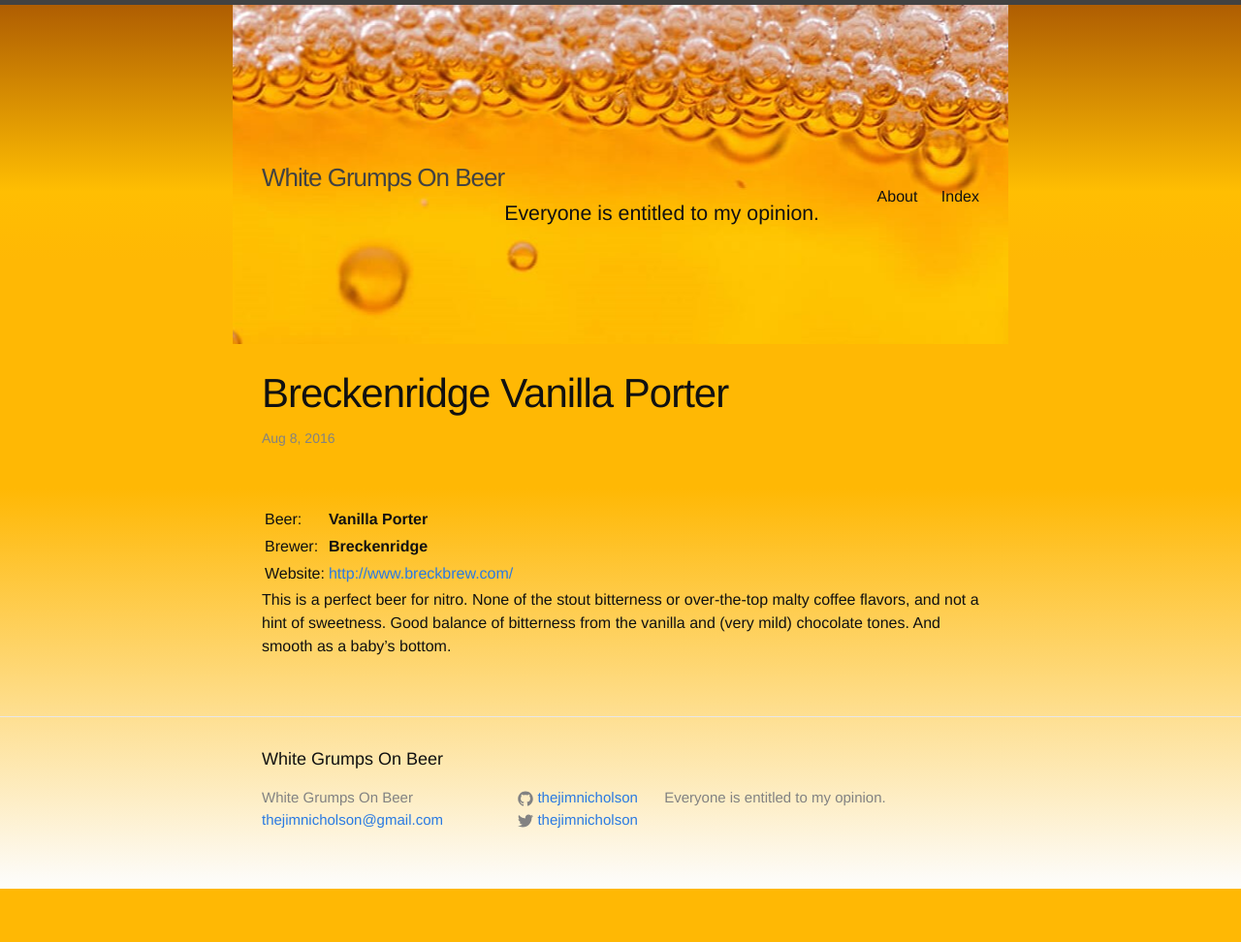
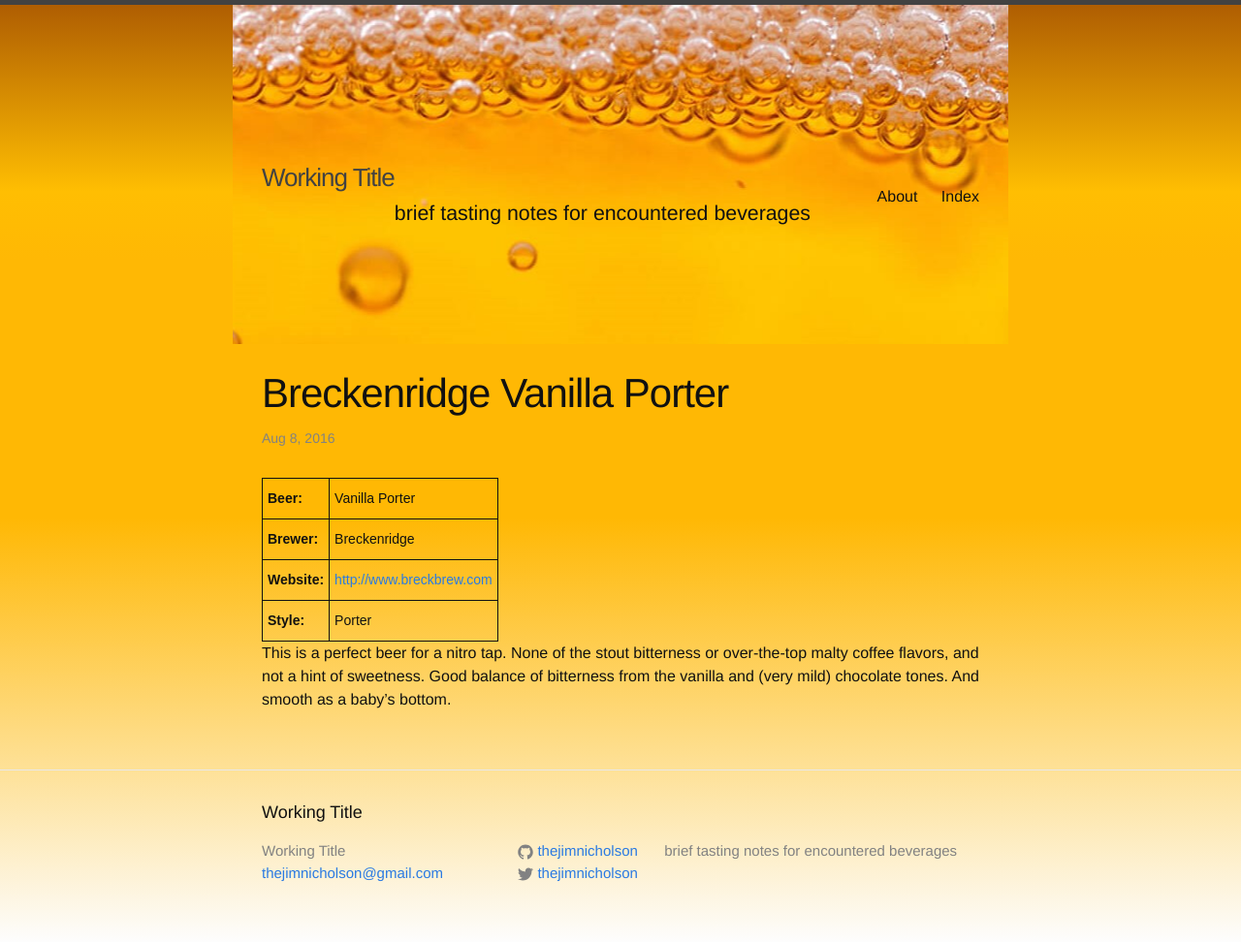
Before and after one commit to thejimnicholson/thejimnicholson.github.io, a Jekyll site: the page built from _posts/2016-08-07-breckenridge-vanilla-porter.markdown, in a window 1280 px wide. Shown: the whole page at 97% size. Built offline with Jekyll 4.4.1, drawn with Linux system fonts in a browser that asks for light colours; Markdown is read by kramdown in place of the engine named in the settings; before the commit the page ends 917 px from its top, so only the background shows below that.

Commit message:
New format for beer reviews

```diff
--- a/_config.yml
+++ b/_config.yml
@@ -6,10 +6,10 @@
 # 'jekyll serve'. If you change this file, please restart the server process.
 
 # Site settings
-title: White Grumps On Beer
+title: Working Title
 email: thejimnicholson@gmail.com
 description: > # this means to ignore newlines until "baseurl"
-  Everyone is entitled to my opinion.
+  brief tasting notes for encountered beverages
 baseurl: "" # the subpath of your site, e.g. /blog
 url: "http://thejimnicholson.github.io" # the base hostname & protocol for your site
 twitter_username: thejimnicholson
--- /dev/null
+++ b/_layouts/beer.html
@@ -0,0 +1,47 @@
+---
+layout: default
+---
+<article class="post" itemscope itemtype="http://schema.org/BlogPosting">
+
+  <header class="post-header">
+    <h1 class="post-title" itemprop="name headline">{{ page.title }}</h1>
+    <p class="post-meta"><time datetime="{{ page.date | date_to_xmlschema }}" itemprop="datePublished">{{ page.date | date: "%b %-d, %Y" }}</time>{% if page.author %} • <span itemprop="author" itemscope itemtype="http://schema.org/Person"><span itemprop="name">{{ page.author }}</span></span>{% endif %}</p>
+  </header>
+
+  <div class="beer-meta">
+    <table class="tg">
+      <tr>
+        <td class="tg-9hbo">Beer:</td>
+        <td class="tg-yw4l">{{ page.beer-name }}</td>
+      </tr>
+      <tr>
+        <td class="tg-9hbo">Brewer:</td>
+        <td class="tg-yw4l">{{ page.brewer-name }}
+        </td>
+      </tr>
+      <tr>
+        <td class="tg-9hbo">Website:</td>
+        <td class="tg-yw4l">
+          <a href="{{ page.beer-url }}">{{ page.beer-url }}</a>
+        </td>
+      </tr>
+      {% if page.beer-style %}
+      <tr>
+        <td class="tg-9hbo">Style:</td>
+        <td class="tg-yw4l">{{ page.beer-style }}</td>
+      </tr>
+      {% endif %}
+      {% if page.abv %}
+      <tr>
+        <td class="tg-9hbo">ABV:</td>
+        <td class="tg-yw4l">{{ page.abv }}</td>
+      </tr>
+      {% endif %}
+    </table>
+  </div>
+
+  <div class="post-content" itemprop="articleBody">
+    {{ content }}
+  </div>
+
+</article>
--- a/_posts/2016-08-07-breckenridge-vanilla-porter.markdown
+++ b/_posts/2016-08-07-breckenridge-vanilla-porter.markdown
@@ -1,14 +1,12 @@
 ---
-layout: post
+layout: beer
 title:  "Breckenridge Vanilla Porter"
 date:   2016-08-07 22:00:00 -0400
 categories: [CO,Porter]
+beer-name: "Vanilla Porter"
+brewer-name: "Breckenridge"
+beer-url: http://www.breckbrew.com
+beer-style: Porter
 ---
 
-|          |                             |
-|----------|-----------------------------|
-| Beer:    | __Vanilla Porter__          |
-| Brewer:  | __Breckenridge__            |
-| Website: | <http://www.breckbrew.com/> |
-
-This is a perfect beer for nitro. None of the stout bitterness or over-the-top malty coffee flavors, and not a hint of sweetness. Good balance of bitterness from the vanilla and (very mild) chocolate tones. And smooth as a baby's bottom.
+This is a perfect beer for a nitro tap. None of the stout bitterness or over-the-top malty coffee flavors, and not a hint of sweetness. Good balance of bitterness from the vanilla and (very mild) chocolate tones. And smooth as a baby's bottom.
--- a/css/main.scss
+++ b/css/main.scss
@@ -108,3 +108,10 @@
 div.post-content p a.thumbnail {
     transition: 0.3s;
 }
+
+.tg  {border-collapse:collapse;border-spacing:0;}
+.tg td{font-family:Arial, sans-serif;font-size:14px;padding:10px 5px;border-style:solid;border-width:1px;overflow:hidden;word-break:normal;}
+.tg th{font-family:Arial, sans-serif;font-size:14px;font-weight:normal;padding:10px 5px;border-style:solid;border-width:1px;overflow:hidden;word-break:normal;}
+.tg .tg-9hbo{font-weight:bold;vertical-align:top}
+.tg .tg-yw4l{vertical-align:top}
+@media screen and (max-width: 767px) {.tg {width: auto !important;}.tg col {width: auto !important;}.tg-wrap {overflow-x: auto;-webkit-overflow-scrolling: touch;}}
```
